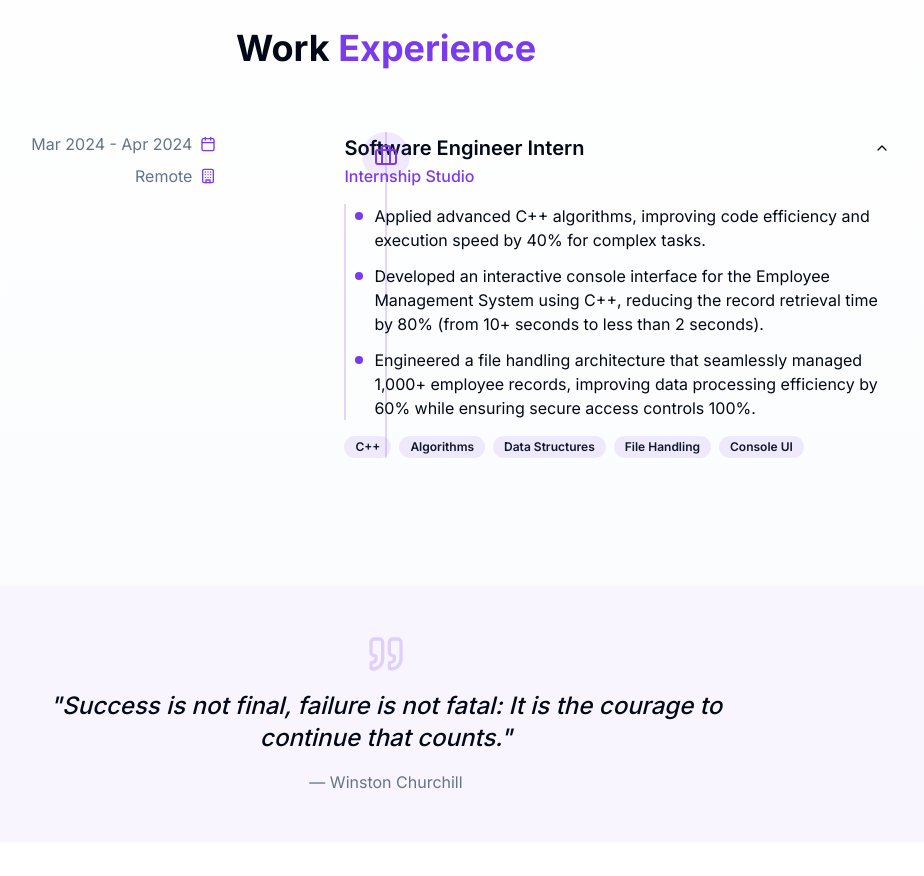
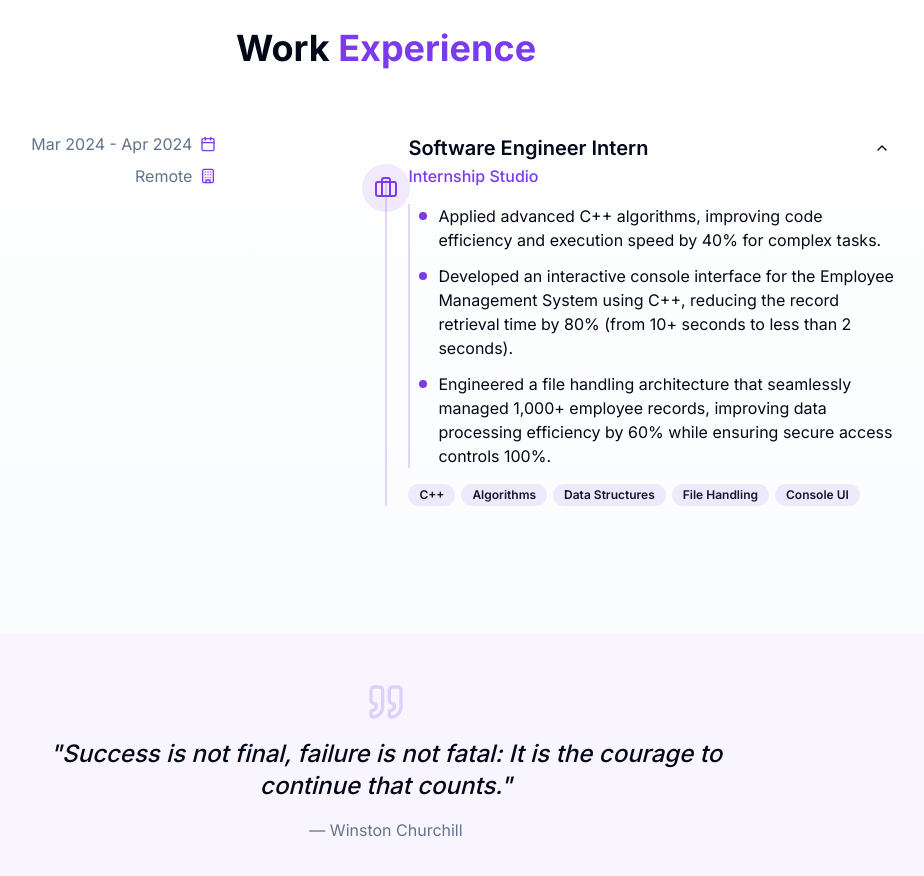
Before and after one commit to maneeshmkp/My-Personal-Portfolio, a Next.js app: page / in a window 1280 px wide. Shown: the part 1780-2656 px from the top of the page, without its empty margins (254-1178 px from the left). Built offline with nearby package versions, Linux system fonts and the light colour scheme.

Commit message:
added work experience

```diff
--- a/components/work-experience.tsx
+++ b/components/work-experience.tsx
@@ -50,16 +50,16 @@ export default function WorkExperience() {
             {experiences.map((experience, index) => (
               <div key={experience.id} className="relative pl-8 md:pl-0 animate-in group">
                 {/* Timeline line (visible on md and up) */}
-                <div className="hidden md:block absolute left-[50%] top-0 bottom-0 w-0.5 bg-primary/20 -translate-x-1/2 z-0"></div>
+                <div className="hidden md:block absolute left-[50%] top-12 bottom-0 w-0.5 bg-primary/20 -translate-x-1/2 z-0"></div>
 
                 {/* Timeline dot (visible on md and up) */}
-                <div className="hidden md:flex absolute left-[50%] top-0 -translate-x-1/2 z-10 w-12 h-12 rounded-full bg-primary/10 items-center justify-center group-hover:bg-primary/20 transition-colors">
+                <div className="hidden md:flex absolute left-[50%] top-8 -translate-x-1/2 z-10 w-12 h-12 rounded-full bg-primary/10 items-center justify-center group-hover:bg-primary/20 transition-colors">
                   <Briefcase className="h-6 w-6 text-primary" />
                 </div>
 
                 {/* Mobile timeline line and dot */}
-                <div className="md:hidden absolute left-0 top-0 bottom-0 w-0.5 bg-primary/20 z-0"></div>
-                <div className="md:hidden absolute left-0 top-0 z-10 w-8 h-8 rounded-full bg-primary/10 flex items-center justify-center -translate-x-1/2 group-hover:bg-primary/20 transition-colors">
+                <div className="md:hidden absolute left-0 top-6 bottom-0 w-0.5 bg-primary/20 z-0"></div>
+                <div className="md:hidden absolute left-0 top-6 z-10 w-8 h-8 rounded-full bg-primary/10 flex items-center justify-center -translate-x-1/2 group-hover:bg-primary/20 transition-colors">
                   <Briefcase className="h-4 w-4 text-primary" />
                 </div>
 
@@ -81,7 +81,7 @@ export default function WorkExperience() {
                   </div>
 
                   {/* Right side - Content */}
-                  <div className="md:col-span-3 md:pl-12">
+                  <div className="md:col-span-3 md:pl-28">
                     {/* Mobile date display */}
                     <div className="flex items-center mb-2 md:hidden">
                       <Calendar className="h-4 w-4 text-primary mr-2" />
@@ -122,7 +122,7 @@ export default function WorkExperience() {
                           ))}
                         </ul>
 
-                        <div className="flex flex-wrap gap-2 mt-4">
+                        <div className="flex flex-wrap gap-1.5 mt-4">
                           {experience.skills.map((skill, idx) => (
                             <Badge key={idx} variant="secondary" className="bg-primary/10 hover:bg-primary/20">
                               {skill}
```
